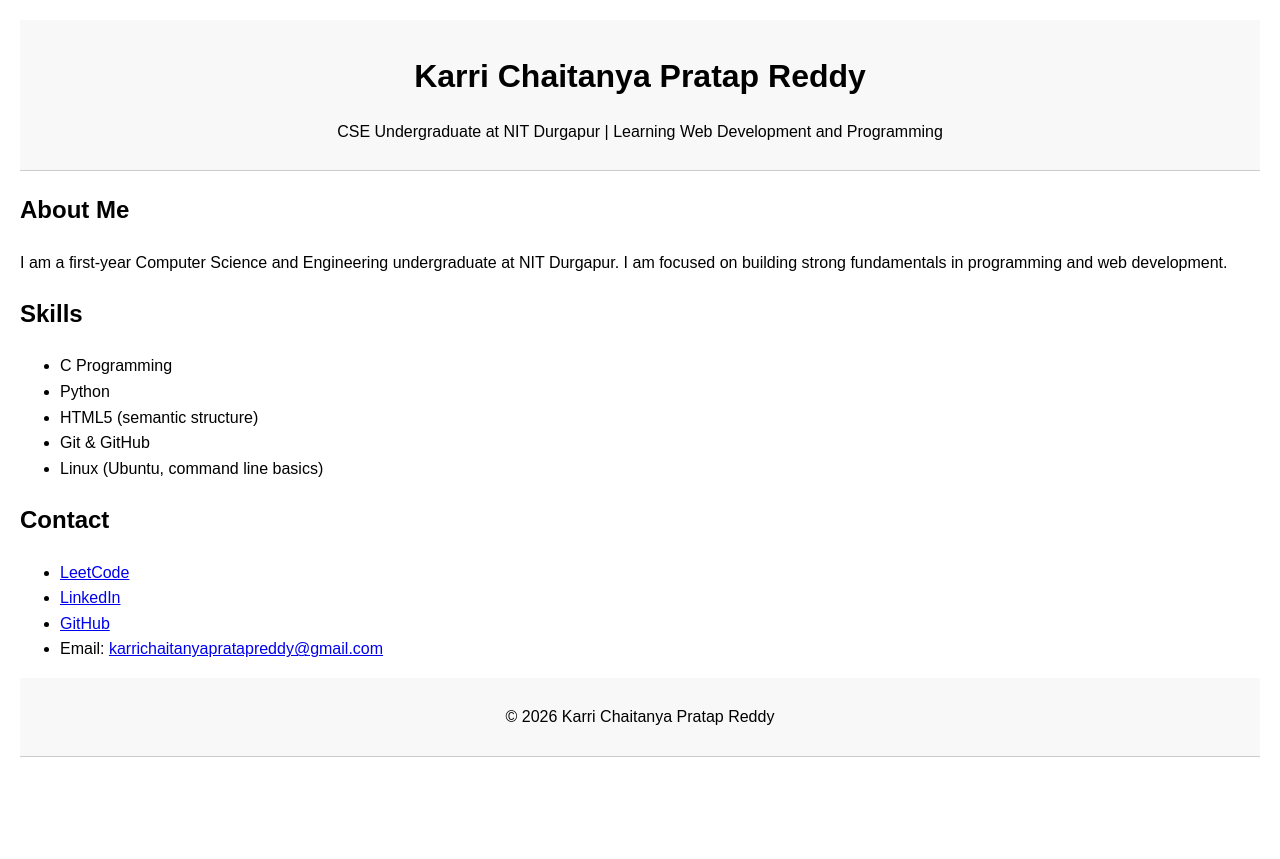
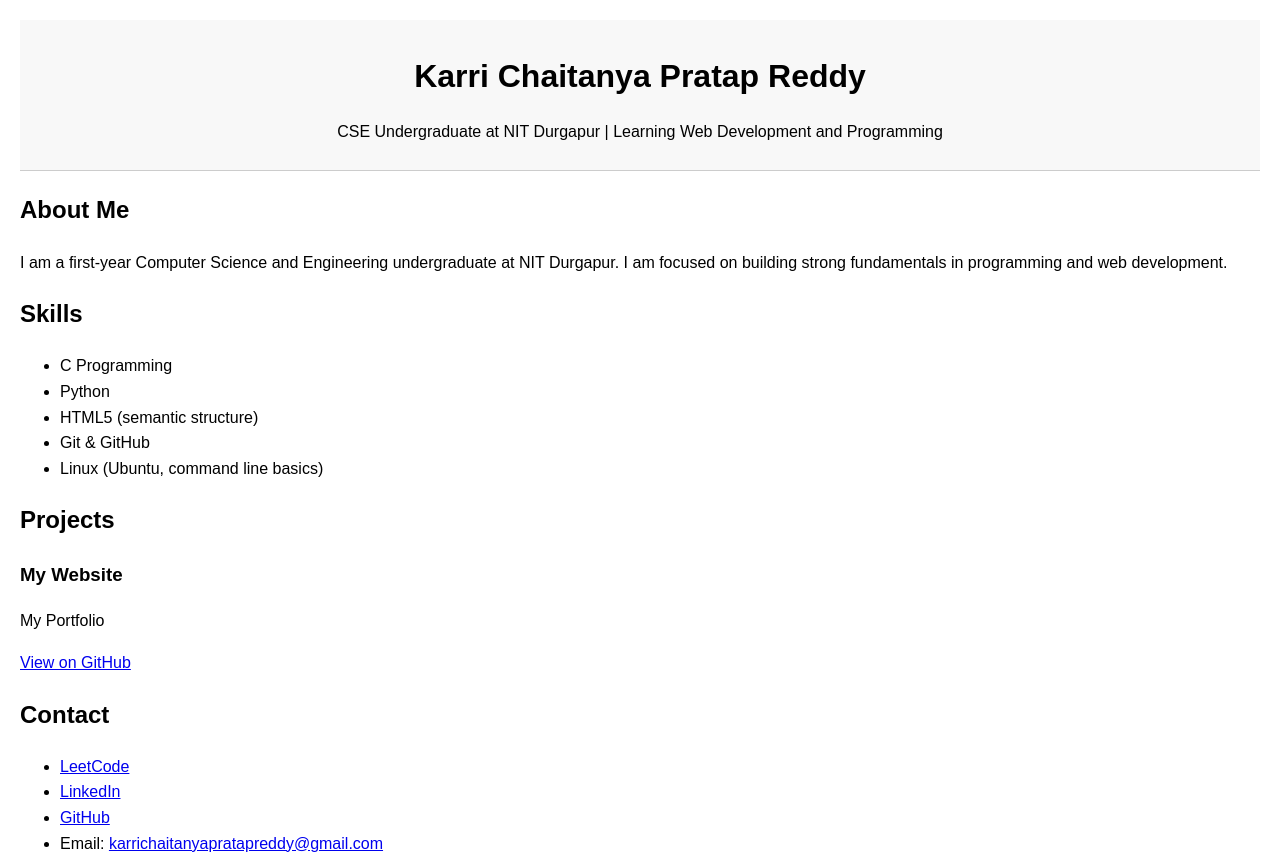
Before and after one commit to KarriChaitanyaPratapReddy/My-Website, a plain HTML site: page index.html in a window 1280 px wide. Shown: the top 859 px of the page. Before the commit the page ends 800 px from the top, so only its background shows below. Drawn offline with Linux system fonts and the light colour scheme.

Commit message:
Adding projects sections

```diff
--- a/index.html
+++ b/index.html
@@ -36,6 +36,16 @@
 </section>
 
 <section>
+  <h2>Projects</h2>
+  <article>
+    <h3>My Website</h3>
+    <p>My Portfolio</p>
+    <p><a href="https://karrichaitanyapratapreddy.github.io/My-Website/">View on GitHub</a></p>
+  </article>
+</section>
+
+
+<section>
     <h2>Contact</h2>
     <ul>
         <li>
```
